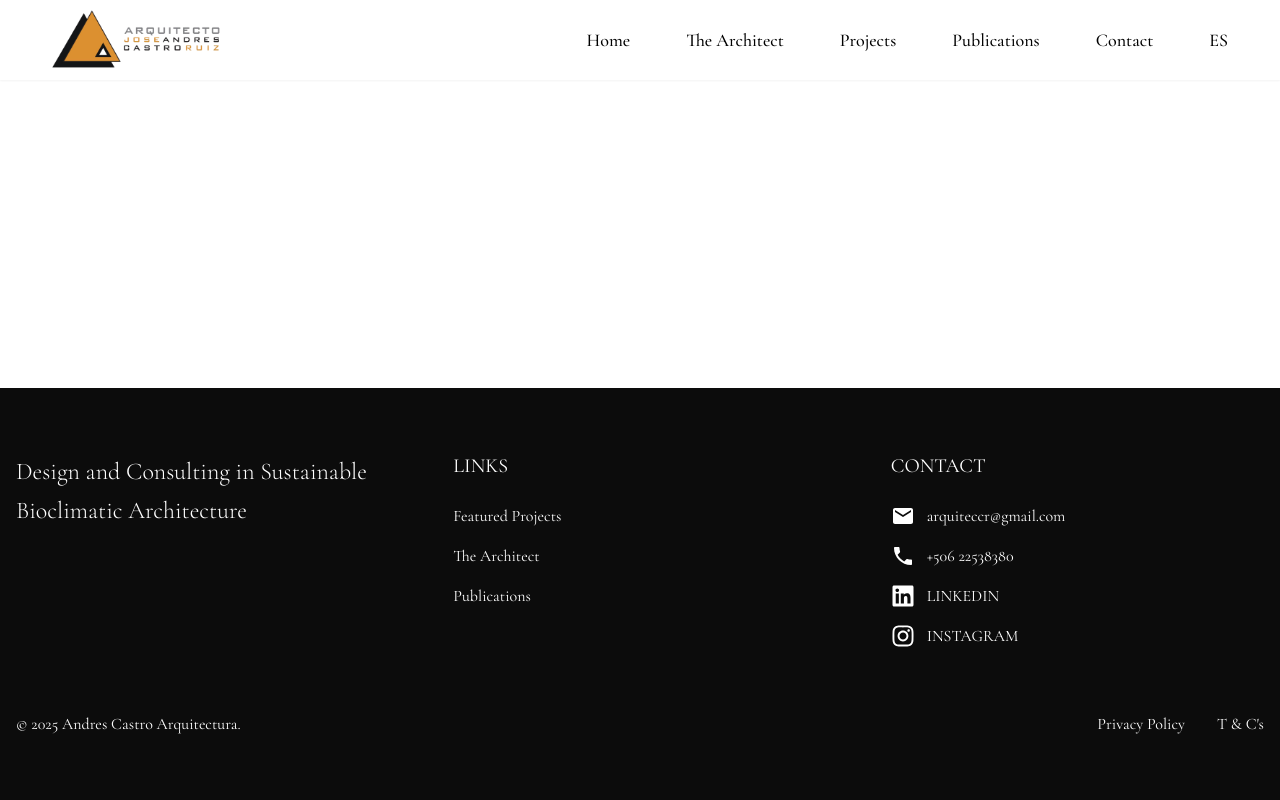
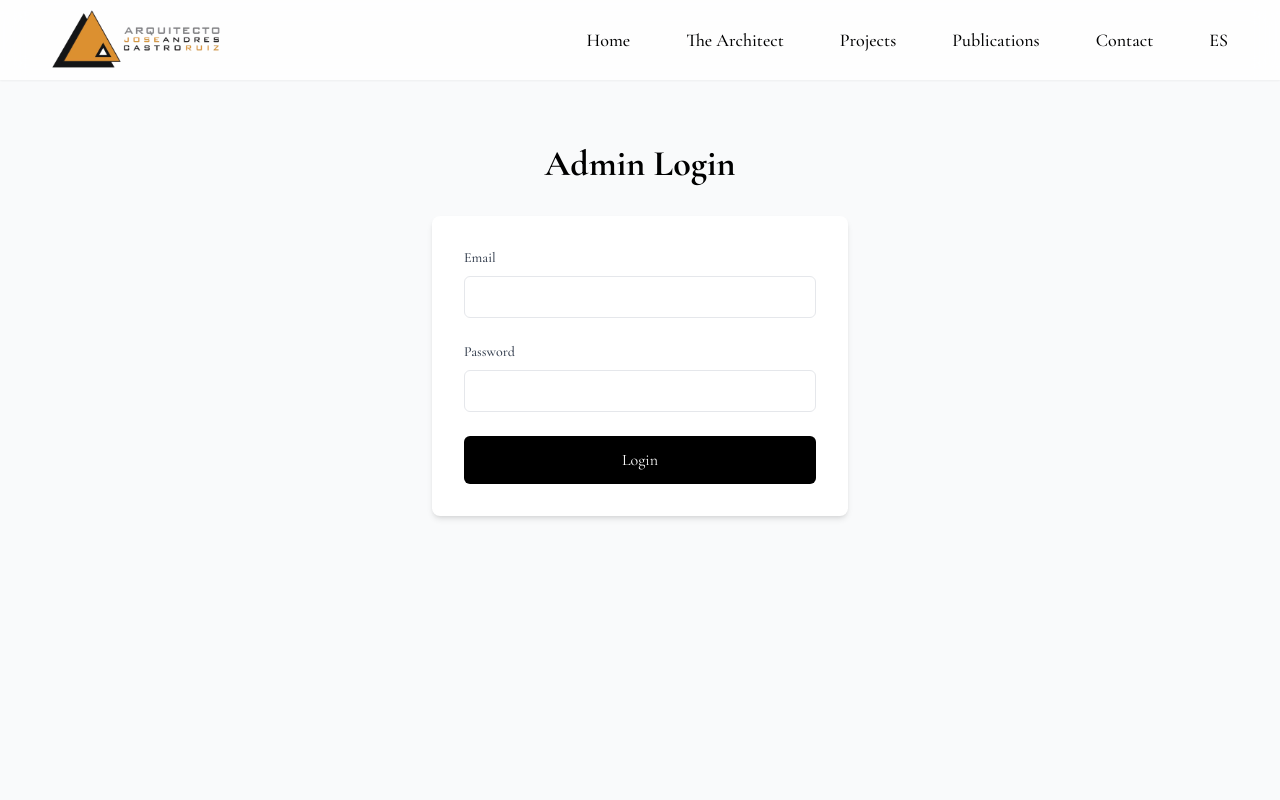
Before and after one commit to botflowlab/AndresCastroWebsite, a React (Vite) app: page /admin/login in a window 1280 px wide. Shown: the top 800 px of the page. Built offline with nearby package versions, Linux system fonts and the light colour scheme; no server answers; a web font is replaced by a local one.

Commit message:
Set up admin authentication and secure project management

```diff
--- a/src/App.jsx
+++ b/src/App.jsx
@@ -7,6 +7,8 @@ import ProjectDetailPage from './pages/projects/ProjectDetailPage.jsx';
 import Contact from './pages/contact/Contact.jsx';
 import Architect from './pages/architect/Architect.jsx';
 import ProjectManagement from './pages/admin/ProjectManagement.jsx';
+import Login from './pages/admin/Login.jsx';
+import PrivateRoute from './components/PrivateRoute';
 
 function App() {
   return (
@@ -18,7 +20,15 @@ function App() {
           <Route path="/proyectos/:slug" element={<ProjectDetailPage />} />
           <Route path="/contacto" element={<Contact />} />
           <Route path="/arquitecto" element={<Architect />} />
-          <Route path="/admin/projects/new" element={<ProjectManagement />} />
+          <Route path="/admin/login" element={<Login />} />
+          <Route
+            path="/admin/projects/new"
+            element={
+              <PrivateRoute>
+                <ProjectManagement />
+              </PrivateRoute>
+            }
+          />
         </Routes>
       </Layout>
     </Router>
--- /dev/null
+++ b/src/components/PrivateRoute.jsx
@@ -0,0 +1,32 @@
+import { useEffect, useState } from 'react';
+import { Navigate } from 'react-router-dom';
+import { supabase } from '../supabaseClient';
+
+export default function PrivateRoute({ children }) {
+  const [loading, setLoading] = useState(true);
+  const [user, setUser] = useState(null);
+
+  useEffect(() => {
+    supabase.auth.getUser().then(({ data: { user } }) => {
+      setUser(user);
+      setLoading(false);
+    });
+
+    const { data: { subscription } } = supabase.auth.onAuthStateChange((_event, session) => {
+      setUser(session?.user ?? null);
+      setLoading(false);
+    });
+
+    return () => subscription.unsubscribe();
+  }, []);
+
+  if (loading) {
+    return <div>Loading...</div>;
+  }
+
+  if (!user) {
+    return <Navigate to="/admin/login" />;
+  }
+
+  return children;
+}
--- /dev/null
+++ b/src/pages/admin/Login.jsx
@@ -0,0 +1,87 @@
+import React, { useState } from 'react';
+import { supabase } from '../../supabaseClient';
+import { useNavigate } from 'react-router-dom';
+
+export default function Login() {
+  const navigate = useNavigate();
+  const [loading, setLoading] = useState(false);
+  const [error, setError] = useState(null);
+  const [email, setEmail] = useState('');
+  const [password, setPassword] = useState('');
+
+  const handleLogin = async (e) => {
+    e.preventDefault();
+    setError(null);
+    setLoading(true);
+
+    try {
+      const { error } = await supabase.auth.signInWithPassword({
+        email,
+        password
+      });
+
+      if (error) throw error;
+      navigate('/admin/projects/new');
+    } catch (err) {
+      setError(err.message);
+    } finally {
+      setLoading(false);
+    }
+  };
+
+  return (
+    <div className="min-h-screen pt-24 bg-gray-50">
+      <div className="max-w-md mx-auto px-4 py-12">
+        <h1 className="text-4xl font-bold mb-8 text-center">Admin Login</h1>
+
+        {error && (
+          <div className="bg-red-50 text-red-600 p-4 rounded-lg mb-6">
+            {error}
+          </div>
+        )}
+
+        <form onSubmit={handleLogin} className="bg-white p-8 rounded-lg shadow-md">
+          <div className="space-y-6">
+            <div>
+              <label className="block text-sm font-medium text-gray-700 mb-2">
+                Email
+              </label>
+              <input
+                type="email"
+                required
+                value={email}
+                onChange={(e) => setEmail(e.target.value)}
+                className="w-full px-4 py-2 border rounded-md"
+              />
+            </div>
+
+            <div>
+              <label className="block text-sm font-medium text-gray-700 mb-2">
+                Password
+              </label>
+              <input
+                type="password"
+                required
+                value={password}
+                onChange={(e) => setPassword(e.target.value)}
+                className="w-full px-4 py-2 border rounded-md"
+              />
+            </div>
+
+            <button
+              type="submit"
+              disabled={loading}
+              className={`w-full py-3 px-4 text-white rounded-md ${
+                loading
+                  ? 'bg-gray-400 cursor-not-allowed'
+                  : 'bg-black hover:bg-gray-800'
+              }`}
+            >
+              {loading ? 'Logging in...' : 'Login'}
+            </button>
+          </div>
+        </form>
+      </div>
+    </div>
+  );
+}
```
